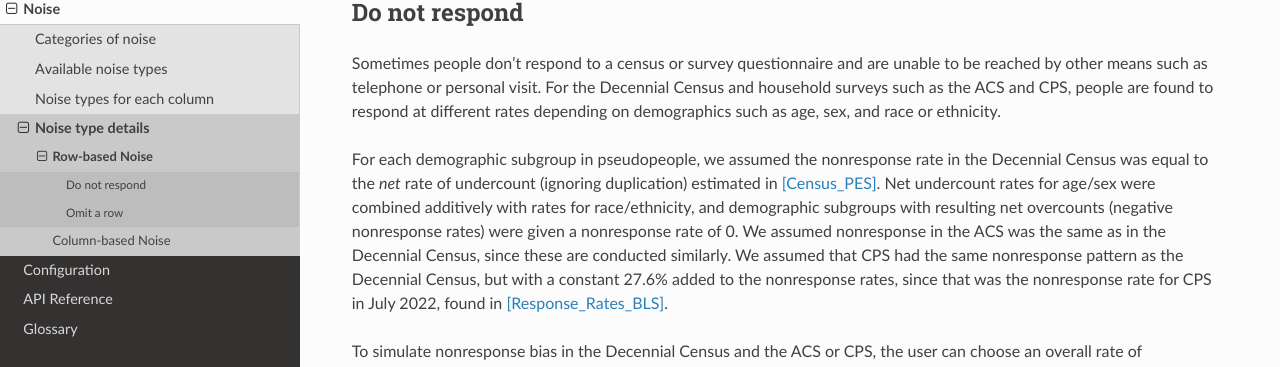
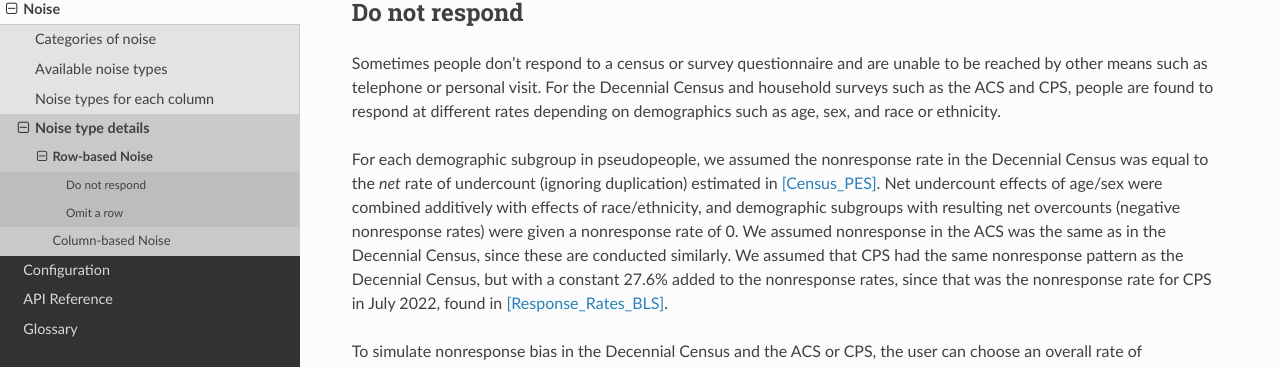
Before and after one commit to ihmeuw/pseudopeople, a Sphinx documentation site: the page built from docs/source/noise/row_noise.rst, in a window 1280 px wide and 900 px high. Shown: the part 332-699 px from the top of the window. Built offline with Sphinx 7.4.7 and the Read the Docs theme 2.0.0, drawn with Linux system fonts in a browser that asks for light colours.

Commit message:
rates -> effects
Co-authored-by: Zeb Burke-Conte <zmbc@users.noreply.github.com>

```diff
--- a/docs/source/noise/row_noise.rst
+++ b/docs/source/noise/row_noise.rst
@@ -23,8 +23,8 @@ race or ethnicity.
 
 For each demographic subgroup in pseudopeople, we assumed the nonresponse rate
 in the Decennial Census was equal to the *net* rate of undercount (ignoring
-duplication) estimated in [Census_PES]_. Net undercount rates for age/sex were
-combined additively with rates for race/ethnicity, and demographic subgroups
+duplication) estimated in [Census_PES]_. Net undercount effects of age/sex were
+combined additively with effects of race/ethnicity, and demographic subgroups
 with resulting net overcounts (negative nonresponse rates) were given a
 nonresponse rate of 0. We assumed nonresponse in the ACS was the same as in the
 Decennial Census, since these are conducted similarly. We assumed that CPS had
```
